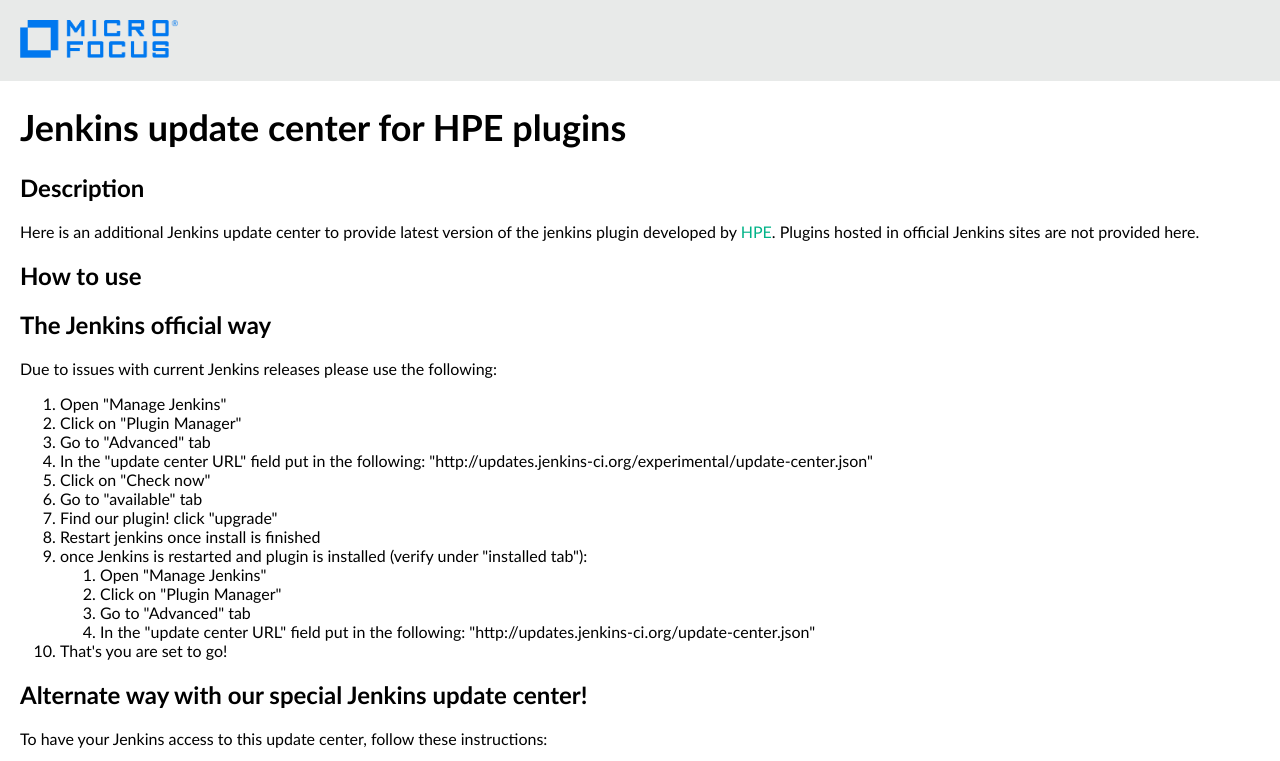
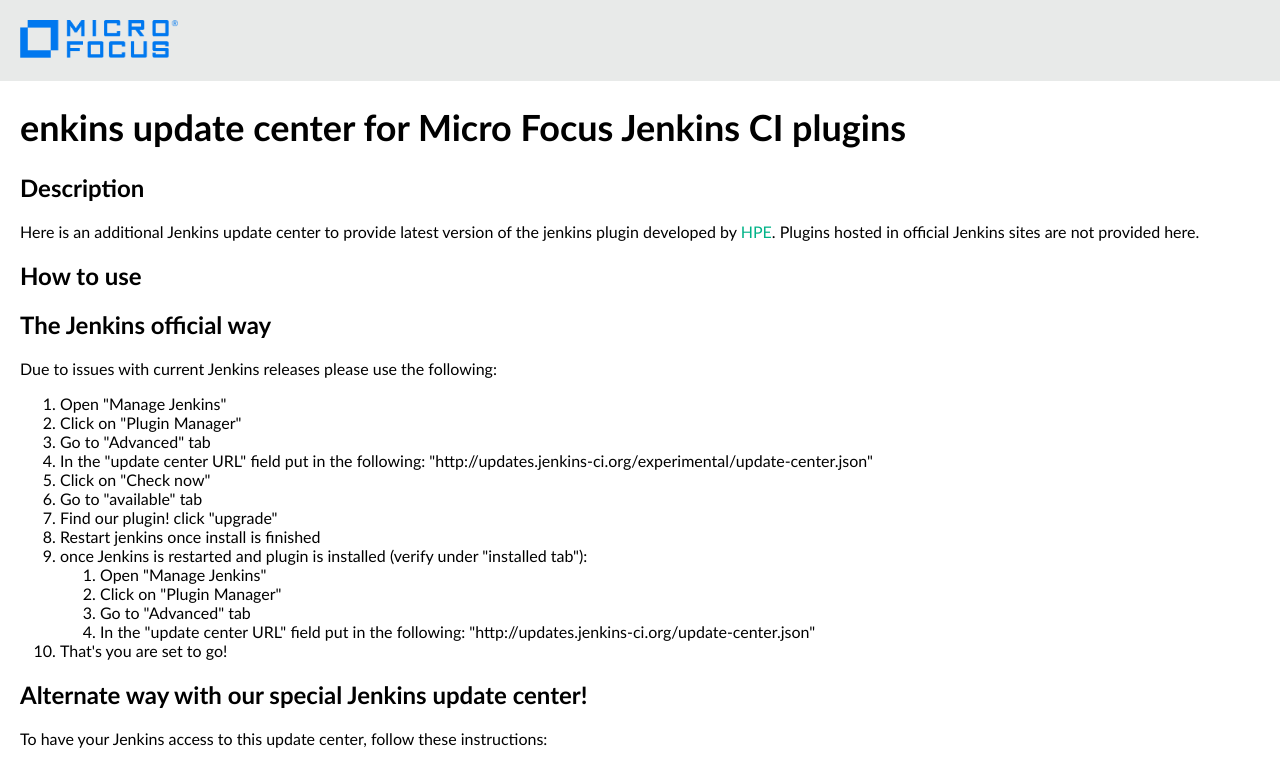
Before and after one commit to hpsa/JenkinsPluginUpdateCenter, a plain HTML site: page index.html in a window 1280 px wide. Shown: the top 761 px of the page. Drawn offline with Linux system fonts and the light colour scheme.

Commit message:
Update index.html

```diff
--- a/index.html
+++ b/index.html
@@ -75,7 +75,7 @@
 	<img src="resources/mf_blue_logo.png" width="158" height="38"/>
 </div>
 <div class="content">
-	<h1><strong>Jenkins update center for HPE plugins</strong></h1>
+	<h1><strong>enkins update center for Micro Focus Jenkins CI plugins</strong></h1>
 	<h2>Description</h2>
 	<p>Here is an additional Jenkins update center to provide latest version of the jenkins plugin developed by <a title="HPE in Jenkins" href="https://wiki.jenkins-ci.org/display/JENKINS/HP+Application+Automation+Tools">HPE</a>. Plugins hosted in official Jenkins sites are not provided here.</p>
 
```
